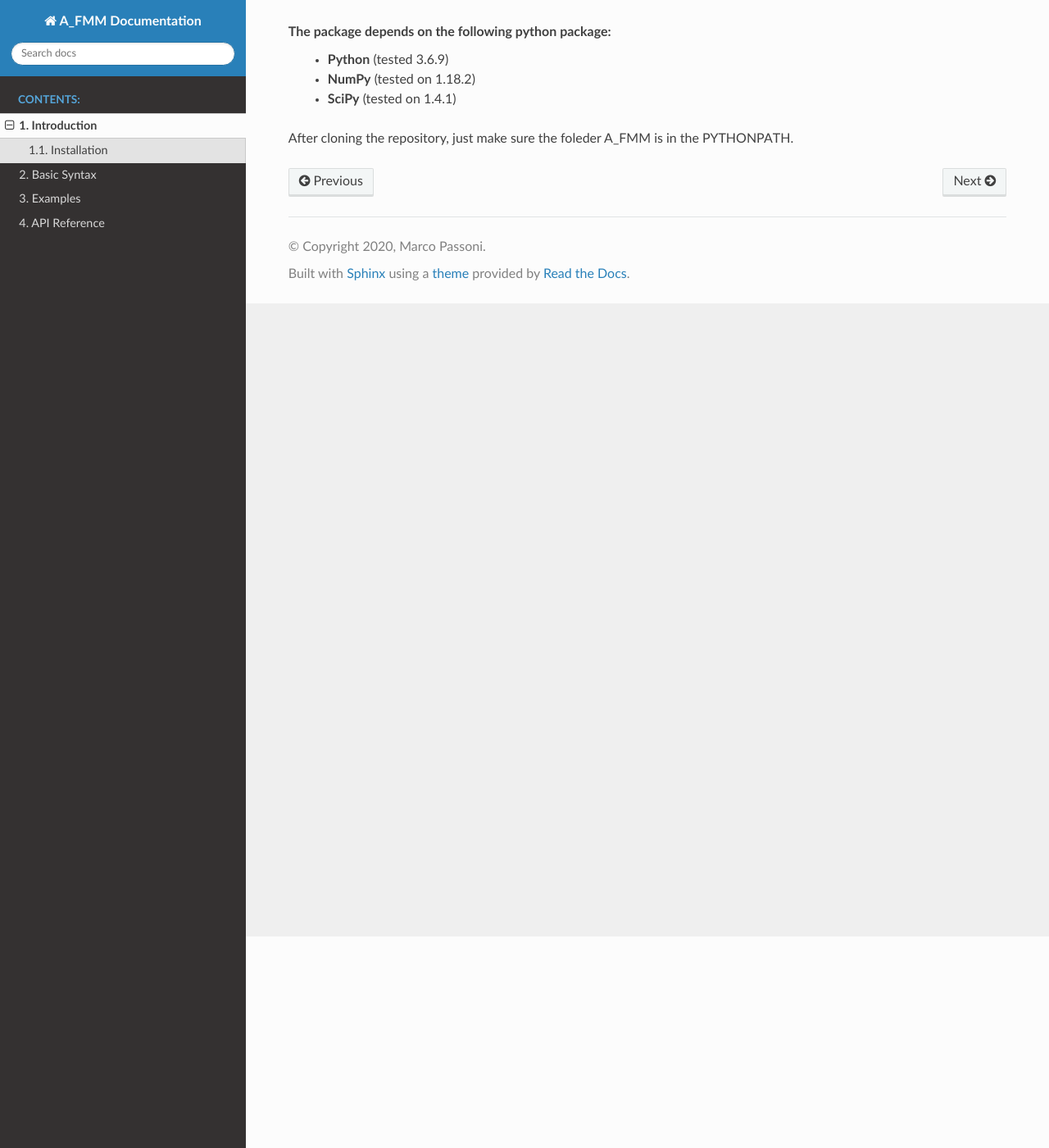
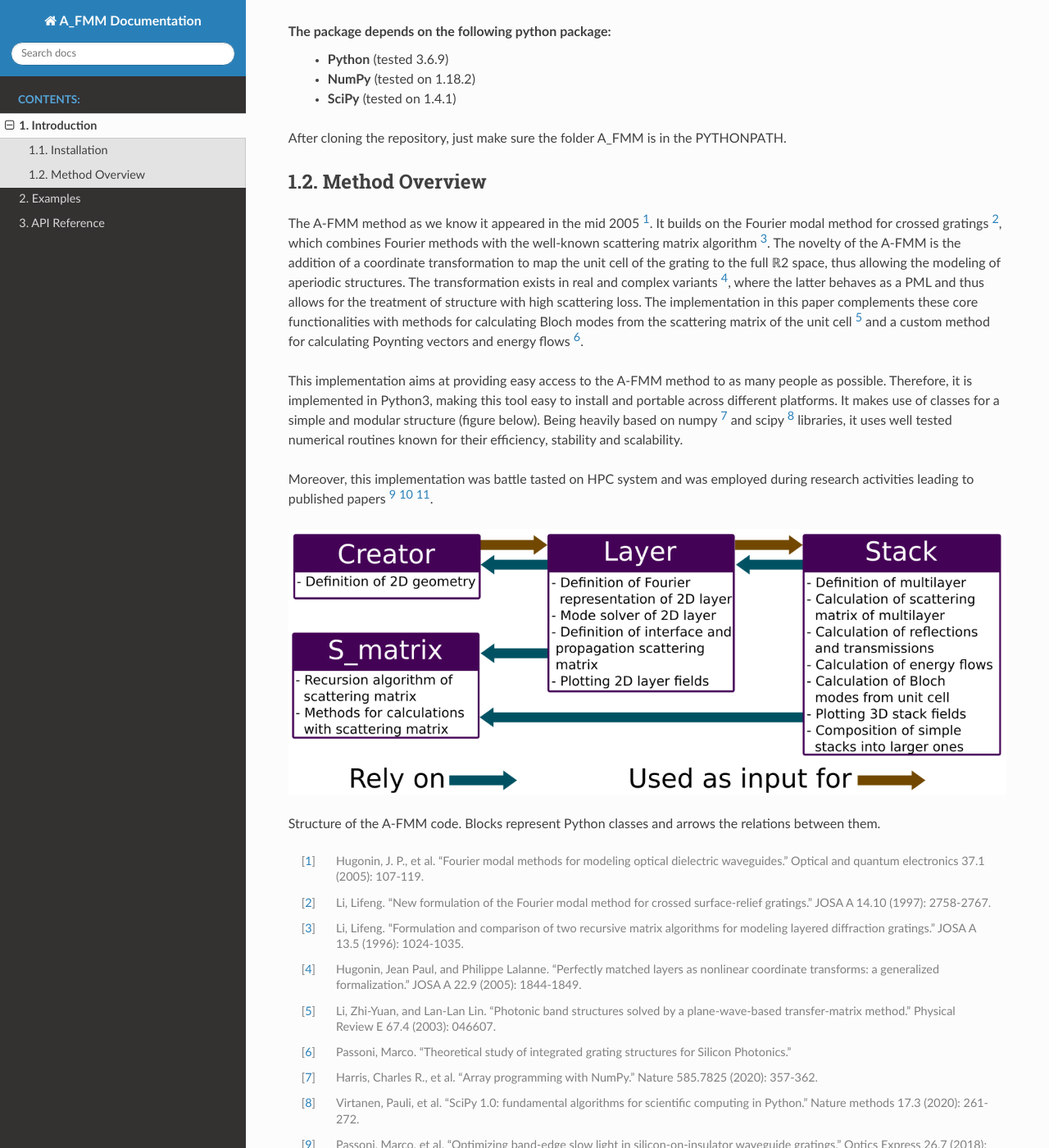
Before and after one commit to mpasson/A_FMM, a Sphinx documentation site: the page built from Docs/intro.rst, in a window 1280 px wide and 1400 px high, scrolled down 258 px. Shown: the whole window at 82% size. Built offline with Sphinx 7.4.7 and the Read the Docs theme 2.0.0, drawn with Linux system fonts in a browser that asks for light colours; some of the changed text lies outside the part shown.

Commit message:
Added method description to docs.

```diff
--- a/Docs/index.rst
+++ b/Docs/index.rst
@@ -14,7 +14,6 @@ This is a Python implementation the Aperiodic-Fourier Modal Method, a fully vect
    :numbered:
 
    intro
-   api_summary
    jupyter/examples
    reference-manual
 
--- a/Docs/intro.rst
+++ b/Docs/intro.rst
@@ -11,4 +11,27 @@ The package depends on the following python package:
  * **NumPy** (tested on 1.18.2)
  * **SciPy** (tested on 1.4.1)
 
-After cloning the repository, just make sure the foleder A_FMM is in the PYTHONPATH.
+After cloning the repository, just make sure the folder A_FMM is in the PYTHONPATH.
+
+Method Overview
+-----------------
+The A-FMM method as we know it appeared in the mid 2005 [#]_. It builds on the Fourier modal method for crossed gratings [#]_, which combines Fourier methods with the well-known scattering matrix algorithm [#]_. The novelty of the A-FMM is the addition of a coordinate transformation to map the unit cell of the grating to the full ℝ2 space, thus allowing the modeling of aperiodic structures. The transformation exists in real and complex variants [#]_, where the latter behaves as a PML and thus allows for the treatment of structure with high scattering loss. The implementation in this paper complements these core functionalities with methods for calculating Bloch modes from the scattering matrix of the unit cell [#]_ and a custom method for calculating Poynting vectors and energy flows [#]_.
+
+This implementation aims at providing easy access to the A-FMM method to as many people as possible. Therefore, it is implemented in Python3, making this tool easy to install and portable across different platforms. It makes use of classes for a simple and modular structure (figure below). Being heavily based on numpy [#]_ and scipy [#]_ libraries, it uses well tested numerical routines known for their efficiency, stability and scalability.
+
+Moreover, this implementation was battle tasted on HPC system and was employed during research activities leading to published papers [#]_ [#]_ [#]_.
+
+.. image:: images/A_FMM_structure.png
+Structure of the A-FMM code. Blocks  represent Python classes and arrows the relations between them.
+
+.. [#] Hugonin, J. P., et al. "Fourier modal methods for modeling optical dielectric waveguides." Optical and quantum electronics 37.1 (2005): 107-119.
+.. [#] Li, Lifeng. "New formulation of the Fourier modal method for crossed surface-relief gratings." JOSA A 14.10 (1997): 2758-2767.
+.. [#] Li, Lifeng. "Formulation and comparison of two recursive matrix algorithms for modeling layered diffraction gratings." JOSA A 13.5 (1996): 1024-1035.
+.. [#] Hugonin, Jean Paul, and Philippe Lalanne. "Perfectly matched layers as nonlinear coordinate transforms: a generalized formalization." JOSA A 22.9 (2005): 1844-1849.
+.. [#] Li, Zhi-Yuan, and Lan-Lan Lin. "Photonic band structures solved by a plane-wave-based transfer-matrix method." Physical Review E 67.4 (2003): 046607.
+.. [#] Passoni, Marco. "Theoretical study of integrated grating structures for Silicon Photonics."
+.. [#] Harris, Charles R., et al. "Array programming with NumPy." Nature 585.7825 (2020): 357-362.
+.. [#] Virtanen, Pauli, et al. "SciPy 1.0: fundamental algorithms for scientific computing in Python." Nature methods 17.3 (2020): 261-272.
+.. [#] Passoni, Marco, et al. "Optimizing band-edge slow light in silicon-on-insulator waveguide gratings." Optics Express 26.7 (2018): 8470-8478.
+.. [#] Passoni, Marco, et al. "Slow light with interleaved pn junction to enhance performance of integrated Mach-Zehnder silicon modulators." Nanophotonics 8.9 (2019): 1485-1494.
+.. [#] Fornasari, Lucia, et al. "Angular dependence and absorption properties of the anapole mode of Si nano-disks." Journal of Applied Physics 129.2 (2021): 023102.
```
Also changed, not shown: Docs/images/A_FMM_structure.png (added).
